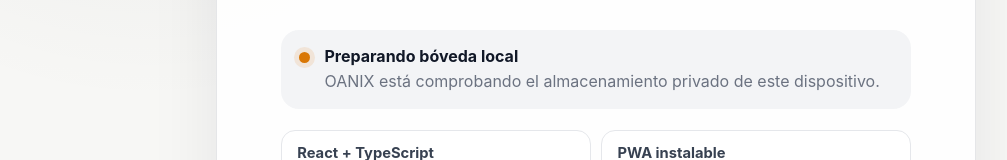
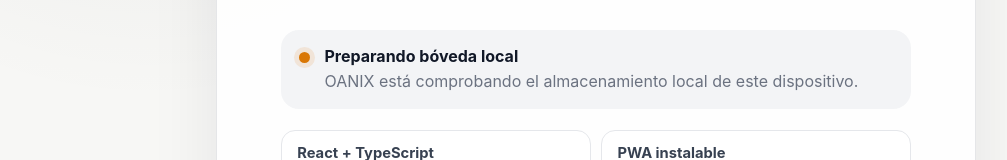
Before and after one commit to HNAlvaradoHN/OANIX, a React (Vite) app: page / in a window 1280 px wide. Shown: the part 532-692 px from the top of the page, without its empty margins (44-1051 px from the left). Built offline with nearby package versions, Linux system fonts and the light colour scheme.

Commit message:
fix: avoid overstating pre-encryption privacy

```diff
--- a/src/app/App.tsx
+++ b/src/app/App.tsx
@@ -30,7 +30,7 @@ export function App() {
   const vaultStatus = {
     checking: {
       title: 'Preparando bóveda local',
-      description: 'OANIX está comprobando el almacenamiento privado de este dispositivo.',
+      description: 'OANIX está comprobando el almacenamiento local de este dispositivo.',
     },
     ready: {
       title: 'Bóveda local preparada',
```
